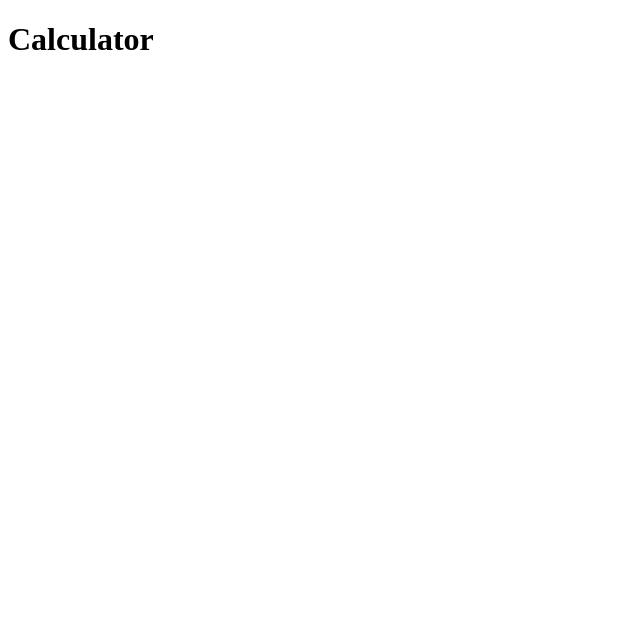
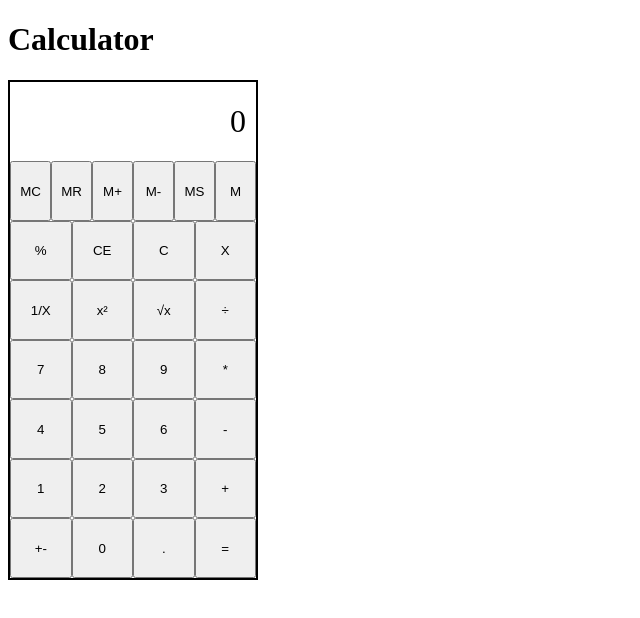
Before and after one commit to Tscharana/odin-calculator, a plain HTML site: page index.html in a window 1280 px wide. Shown: the whole page, without its empty margins (0-640 px from the left). Drawn offline with Linux system fonts and the light colour scheme.

Commit message:
Create skeleton html for calculator

```diff
--- a/css/main.css
+++ b/css/main.css
@@ -3,3 +3,36 @@
 *::before {
     box-sizing: border-box;
 }
+
+#calculator {
+    border: 2px solid black;
+}
+
+#calculator {
+    width: 250px;
+    height: 500px;
+    display: flex;
+    flex-direction: column;
+}
+
+#output,
+#buttons-memory,
+.row {
+    display: flex;
+    flex: 1;
+}
+
+#output {
+    justify-content: flex-end;
+    padding: 10px;
+    font-size: 2rem;
+    align-items: center;
+}
+
+.row button {
+    flex: 1;
+}
+
+#buttons-memory button {
+    flex: 1;
+}
--- a/index.html
+++ b/index.html
@@ -9,5 +9,52 @@
 </head>
 <body>
     <h1>Calculator</h1>
+    <div id="calculator">
+        <div id="output">0</div>
+        <div id="buttons-memory">
+            <button id="btn-mc" class="btn-memory">MC</button>
+            <button id="btn-mr" class="btn-memory">MR</button>
+            <button id="btn-m+" class="btn-memory">M+</button>
+            <button id="btn-m-" class="btn-memory">M-</button>
+            <button id="btn-ms" class="btn-memory">MS</button>
+            <button id="btn-m" class="btn-memory">M</button>
+        </div>
+        <div class="row">
+            <button id="btn-%" class="btn-function">%</button>
+            <button id="btn-ce" class="btn-function">CE</button>
+            <button id="btn-c" class="btn-function">C</button>
+            <button id="btn-x" class="btn-function">X</button>
+        </div>
+        <div class ="row">
+            <button id="btn-1/X" class="btn-function">1/X</button>
+            <button id="btn-x2" class="btn-function">x²</button>
+            <button id="btn-sqrt" class="btn-function">√x</button>
+            <button id="btn-divide" class="btn-operator">÷</button>
+        </div>
+        <div class ="row">
+            <button id="btn-7" class="btn-number">7</button>
+            <button id="btn-8" class="btn-number">8</button>
+            <button id="btn-9" class="btn-number">9</button>
+            <button id="btn-multiply" class="btn-operator">*</button>
+        </div>
+        <div class ="row">
+            <button id="btn-4" class="btn-number">4</button>
+            <button id="btn-5" class="btn-number">5</button>
+            <button id="btn-6" class="btn-number">6</button>
+            <button id="btn-subtract" class="btn-operator">-</button>
+        </div>
+        <div class ="row">
+            <button id="btn-1" class="btn-number">1</button>
+            <button id="btn-2" class="btn-number">2</button>
+            <button id="btn-3" class="btn-number">3</button>
+            <button id="btn-add" class="btn-operator">+</button>
+        </div>
+        <div class ="row">
+            <button id="btn-+-" class="btn-function">+-</button>
+            <button id="btn-0" class="btn-number">0</button>
+            <button id="btn-." class="btn-number">.</button>
+            <button id="btn-=" class="btn-operator">=</button>
+        </div>
+    </div>
 </body>
 </html>
```
